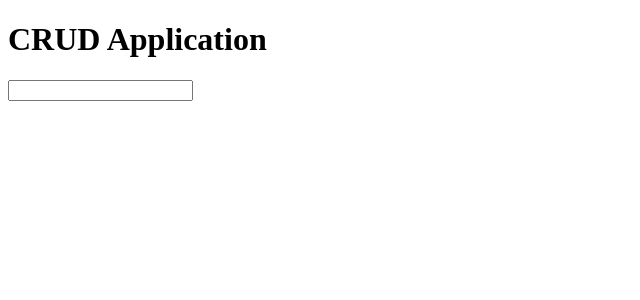
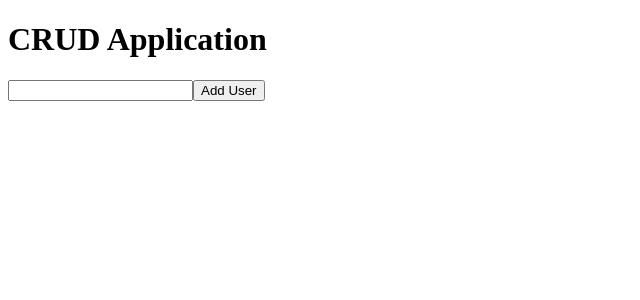
Before and after one commit to Farhan-Qaiser/CRUD-App-Frontend-Backend, a React (Vite) app in the folder Frontend/userManagement/: page / in a window 1280 px wide. Shown: the top 300 px of the page, without its empty margins (0-640 px from the left). Built offline with nearby package versions, Linux system fonts and the light colour scheme.

Commit message:
an input form is made for newUsers

```diff
--- a/Frontend/userManagement/src/App.jsx
+++ b/Frontend/userManagement/src/App.jsx
@@ -34,7 +34,8 @@ function App() {
     return (
         <>
             <h1>CRUD Application</h1>
-            <input type="text" />
+            <input type="text" value={newUser} onChange={(e) => setnewUser(e.target.value)}/>
+            <button onClick={addUser}>Add User</button>
         </>
     )
 }
```
